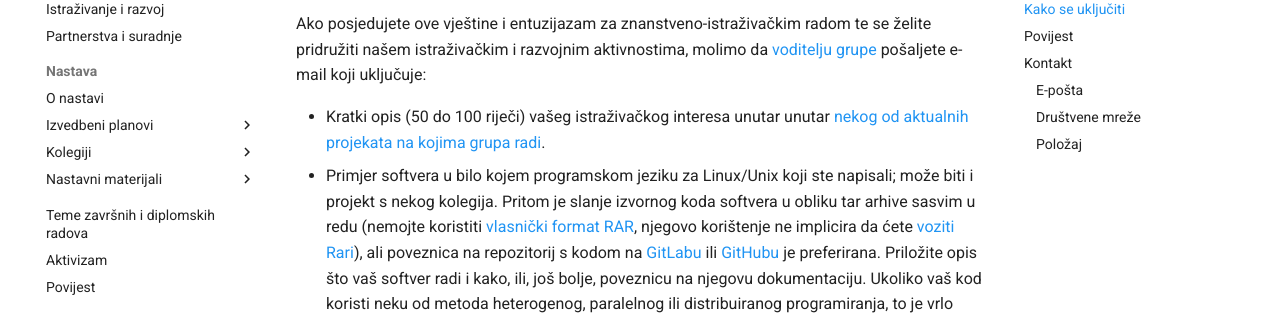
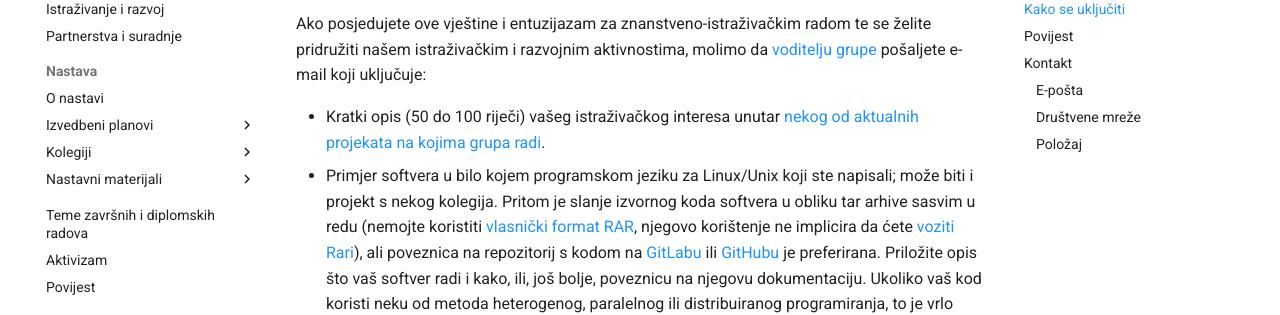
Before and after one commit to gaseri/website, an MkDocs documentation site: the page built from docs/hr/index.md, in a window 1280 px wide and 900 px high, scrolled down 1872 px. Shown: the part 153-468 px from the top of the window. Built offline with MkDocs 1.6.1 and Material for MkDocs 9.7.7, drawn with Linux system fonts in a browser that asks for light colours; comment, search, counter and statistics services are not loaded.

Commit message:
Removed double word in Croatian group description

```diff
--- a/docs/hr/index.md
+++ b/docs/hr/index.md
@@ -34,7 +34,7 @@ Naš znanstveno-istraživački program zasniva se uvelike na razvoju softvera, f
 
 Ako posjedujete ove vještine i entuzijazam za znanstveno-istraživačkim radom te se želite pridružiti našem istraživačkim i razvojnim aktivnostima, molimo da [voditelju grupe](ljudi.md) pošaljete e-mail koji uključuje:
 
-- Kratki opis (50 do 100 riječi) vašeg istraživačkog interesa unutar unutar [nekog od aktualnih projekata na kojima grupa radi](istrazivanje-i-razvoj.md).
+- Kratki opis (50 do 100 riječi) vašeg istraživačkog interesa unutar [nekog od aktualnih projekata na kojima grupa radi](istrazivanje-i-razvoj.md).
 - Primjer softvera u bilo kojem programskom jeziku za Linux/Unix koji ste napisali; može biti i projekt s nekog kolegija. Pritom je slanje izvornog koda softvera u obliku tar arhive sasvim u redu (nemojte koristiti [vlasnički format RAR](https://en.wikipedia.org/wiki/RAR_(file_format)), njegovo korištenje ne implicira da ćete [voziti](https://youtu.be/_uOoV0mtX3E) [Rari](https://youtu.be/vL2Ja5uMhnk)), ali poveznica na repozitorij s kodom na [GitLabu](https://about.gitlab.com/) ili [GitHubu](https://github.com/) je preferirana. Priložite opis što vaš softver radi i kako, ili, još bolje, poveznicu na njegovu dokumentaciju. Ukoliko vaš kod koristi neku od metoda heterogenog, paralelnog ili distribuiranog programiranja, to je vrlo korisno, ali nije preduvjet.
 
 ## Povijest
```
